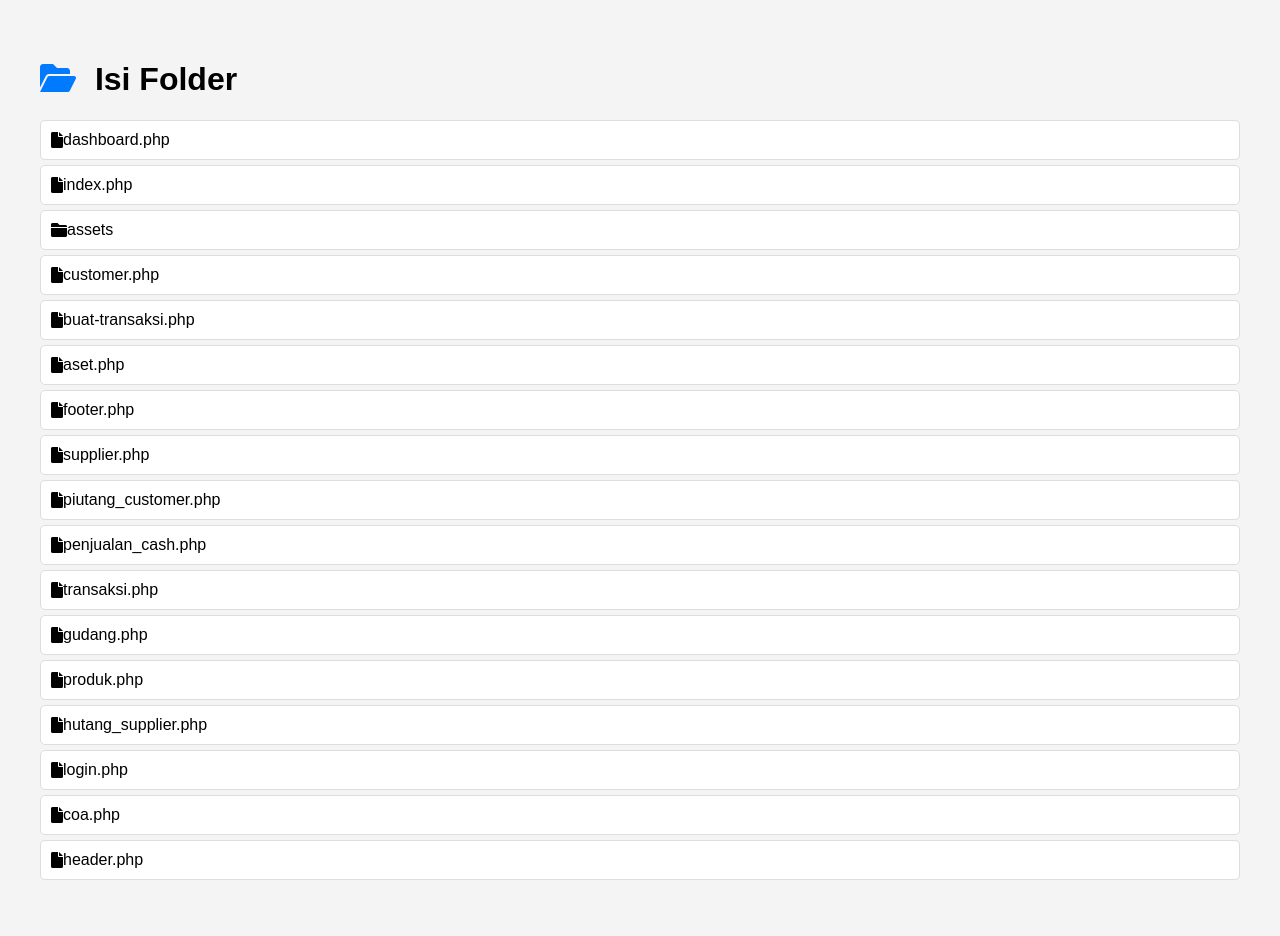
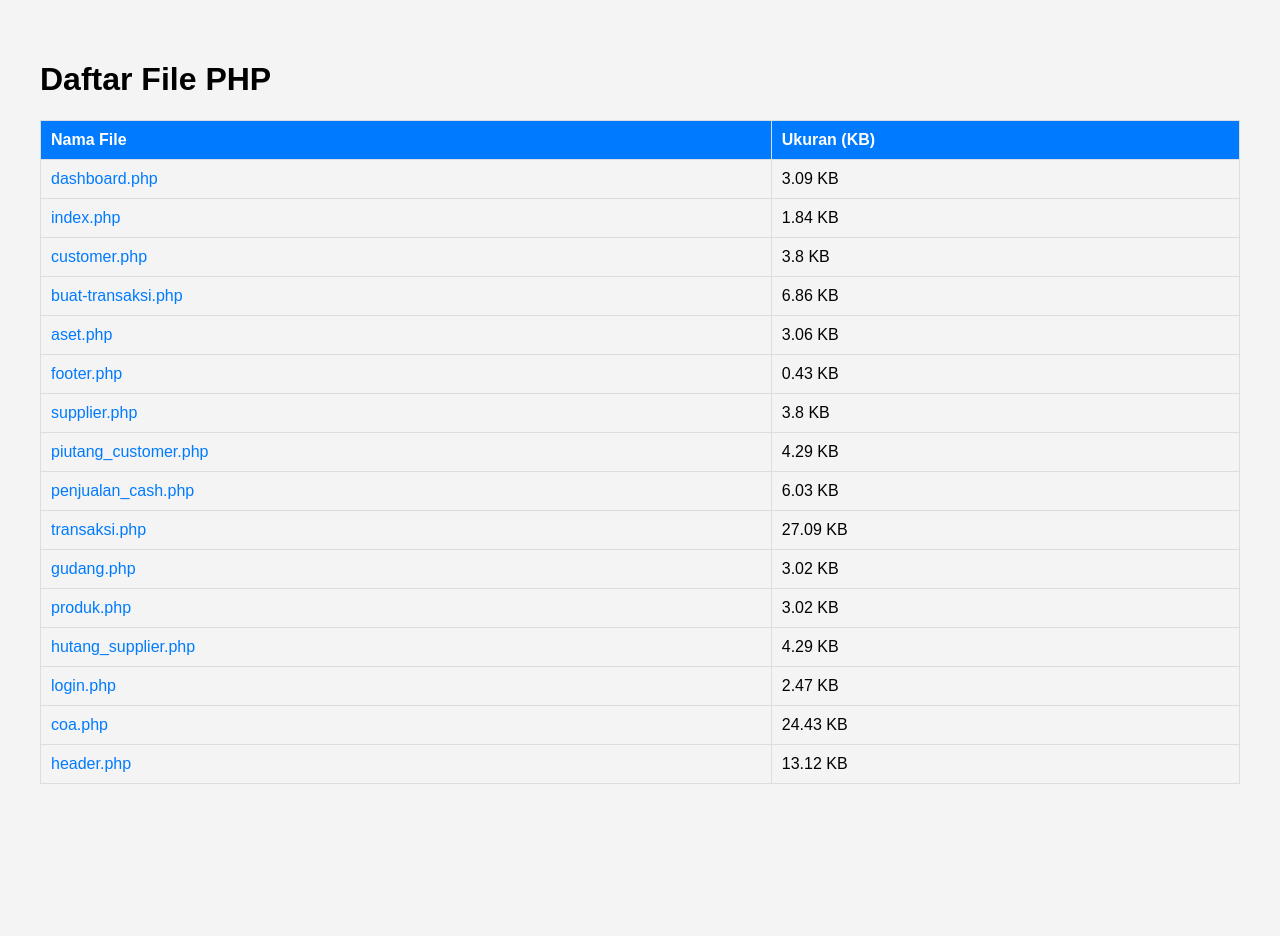
Before and after one commit to XvonSteam/akuntansi, a PHP site: page / in a window 1280 px wide. After the commit the page ends 784 px from the top, so only its background shows below. Run offline with PHP 8.4, Linux system fonts and the light colour scheme.

Commit message:
Update index.php

```diff
--- a/index.php
+++ b/index.php
@@ -3,8 +3,7 @@
 <head>
     <meta charset="UTF-8">
     <meta name="viewport" content="width=device-width, initial-scale=1.0">
-    <title>Folder Contents</title>
-    <link rel="stylesheet" href="https://cdnjs.cloudflare.com/ajax/libs/font-awesome/6.0.0-beta3/css/all.min.css">
+    <title>Clickable PHP Files</title>
     <style>
         body {
             font-family: Arial, sans-serif;
@@ -12,63 +11,62 @@
             padding: 20px;
             background-color: #f4f4f4;
         }
-        .file-list {
-            list-style-type: none;
-            padding: 0;
+        table {
+            width: 100%;
+            border-collapse: collapse;
         }
-        .file-item {
+        th, td {
             padding: 10px;
             border: 1px solid #ddd;
-            margin-bottom: 5px;
-            background: #fff;
-            border-radius: 5px;
-            display: flex;
-            align-items: center;
+            text-align: left;
         }
-        .icon {
-            margin-right: 10px;
+        th {
+            background-color: #007bff;
+            color: white;
+        }
+        a {
+            text-decoration: none;
             color: #007bff;
+        }
+        a:hover {
+            text-decoration: underline;
         }
     </style>
 </head>
 <body>
 
-<h1><i class="fas fa-folder-open icon"></i> Isi Folder</h1>
+<h1>Daftar File PHP</h1>
 
-<ul class="file-list">
+<table>
+    <thead>
+        <tr>
+            <th>Nama File</th>
+            <th>Ukuran (KB)</th>
+        </tr>
+    </thead>
+    <tbody>
         <?php
-    // Tentukan folder yang ingin dibaca
         $directory = './'; // Ganti dengan path folder yang diinginkan
 
-    // Memeriksa apakah folder ada
         if (is_dir($directory)) {
-        // Membuka folder
             if ($handle = opendir($directory)) {
-            // Membaca isi folder
                 while (false !== ($entry = readdir($handle))) {
-                // Mengabaikan '.' dan '..'
-                if ($entry != "." && $entry != "..") {
-                    // Menentukan ikon berdasarkan jenis file
-                    $icon = 'fas fa-file'; // Default icon
-                    if (is_dir($directory . $entry)) {
-                        $icon = 'fas fa-folder'; // Ikon untuk folder
-                    } elseif (pathinfo($entry, PATHINFO_EXTENSION) == 'txt') {
-                        $icon = 'fas fa-file-alt'; // Ikon untuk file teks
-                    } elseif (pathinfo($entry, PATHINFO_EXTENSION) == 'jpg' || pathinfo($entry, PATHINFO_EXTENSION) == 'png') {
-                        $icon = 'fas fa-image'; // Ikon untuk gambar
-                    }
-
-                    // Menampilkan item file/folder
-                    echo "<li class='file-item'><i class='$icon'></i> $entry</li>";
+                    if ($entry != "." && $entry != ".." && pathinfo($entry, PATHINFO_EXTENSION) == 'php') {
+                        $fileSize = filesize($directory . $entry) / 1024; // Ukuran dalam KB
+                        echo "<tr>
+                                <td><a href='$entry'>$entry</a></td>
+                                <td>" . round($fileSize, 2) . " KB</td>
+                              </tr>";
                     }
                 }
                 closedir($handle);
             }
         } else {
-        echo "<p><i class='fas fa-exclamation-triangle icon'></i> Folder tidak ditemukan.</p>";
+            echo "<tr><td colspan='2'>Folder tidak ditemukan.</td></tr>";
         }
         ?>
-</ul>
+    </tbody>
+</table>
 
 </body>
 </html>
```
Lines whose indentation alone changed are shown as unchanged.
